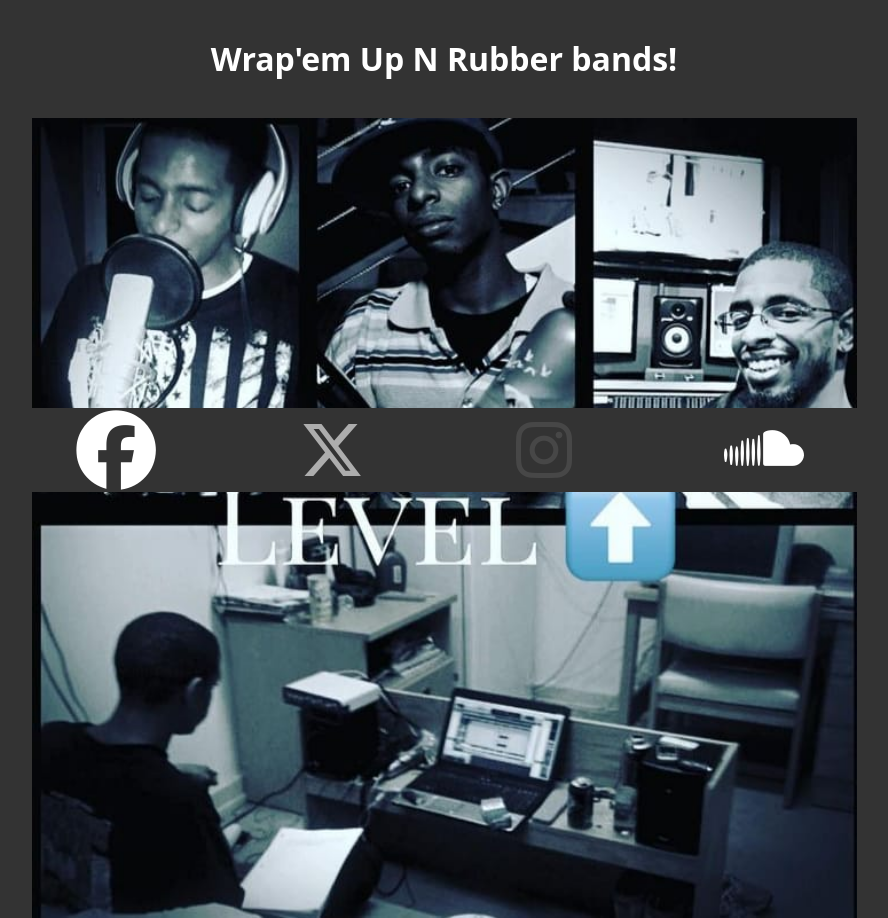
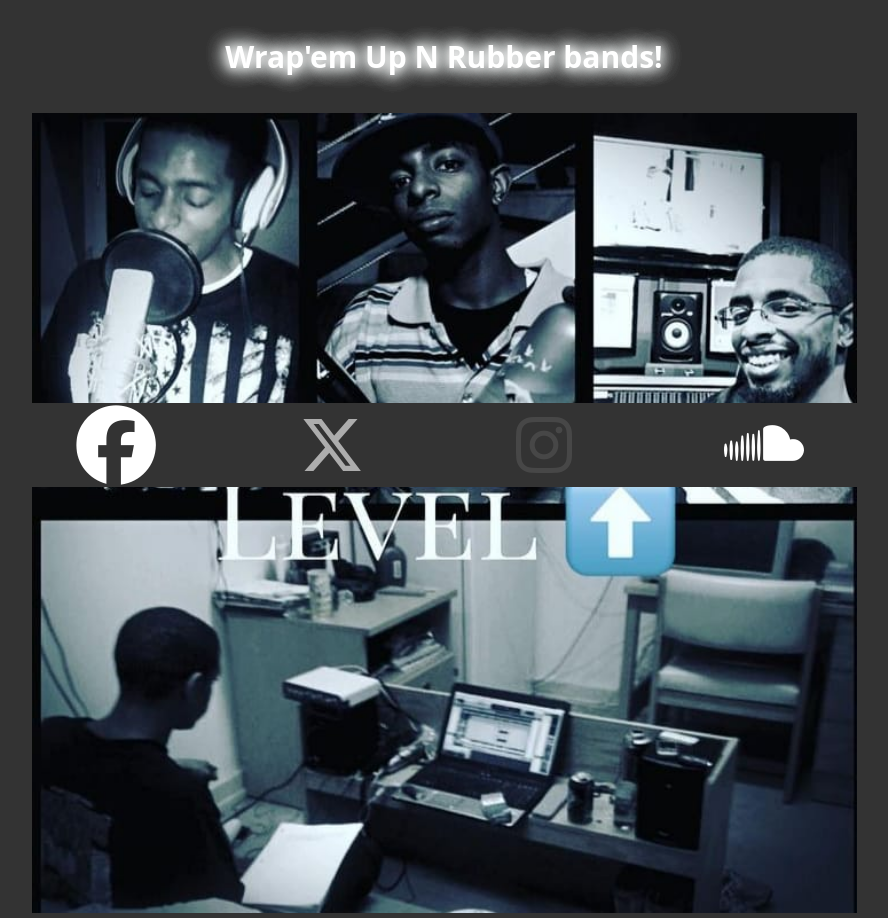
Before and after one commit to camkol/Chris, a plain HTML site: page index.html in a window 1280 px wide. Shown: the top 918 px of the page, without its empty margins (196-1084 px from the left). Drawn offline with Linux system fonts and the light colour scheme; a web font is replaced by a local one.

Commit message:
- Changed font with glow by request

```diff
--- a/index.html
+++ b/index.html
@@ -13,7 +13,7 @@
       src="https://kit.fontawesome.com/b012628628.js"
       crossorigin="anonymous"
     ></script>
-    <title>Music Producer Page</title>
+    <title>Chris' Page</title>
     <link rel="stylesheet" href="styles.css" />
   </head>
   <body>
--- a/styles.scss
+++ b/styles.scss
@@ -14,6 +14,11 @@ header {
   padding: 1em;
   h1 {
     font-family: "Rubik Glitch Pop", system-ui;
+    color: white;
+    font-size: 30px;
+    text-align: center;
+    text-shadow: 0 0 10px #fff, 0 0 20px #fff, 0 0 20px rgb(146, 146, 146),
+      0 0 20px rgb(196, 209, 205), 0 0 20px rgb(244, 255, 251);
   }
 }
 .producer-info {
```
Also changed, not shown: styles.css, 2 other files.
